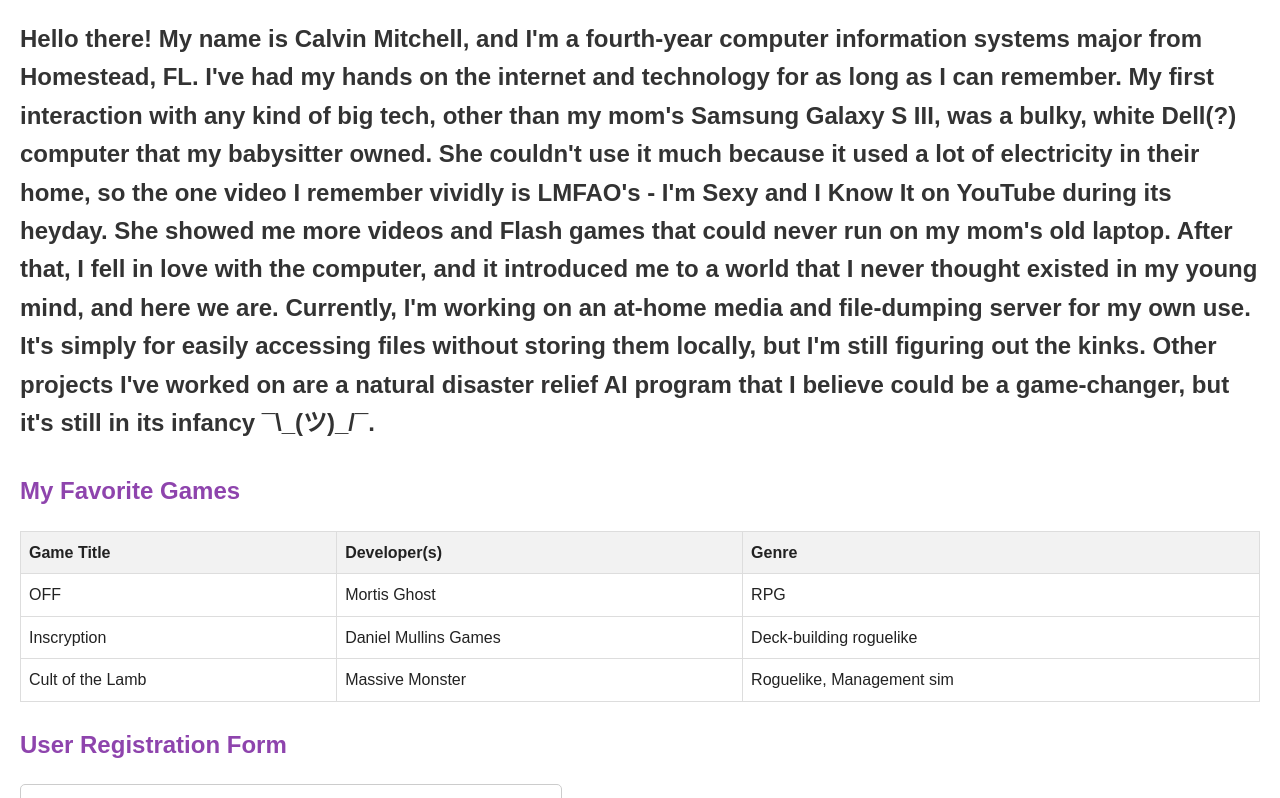
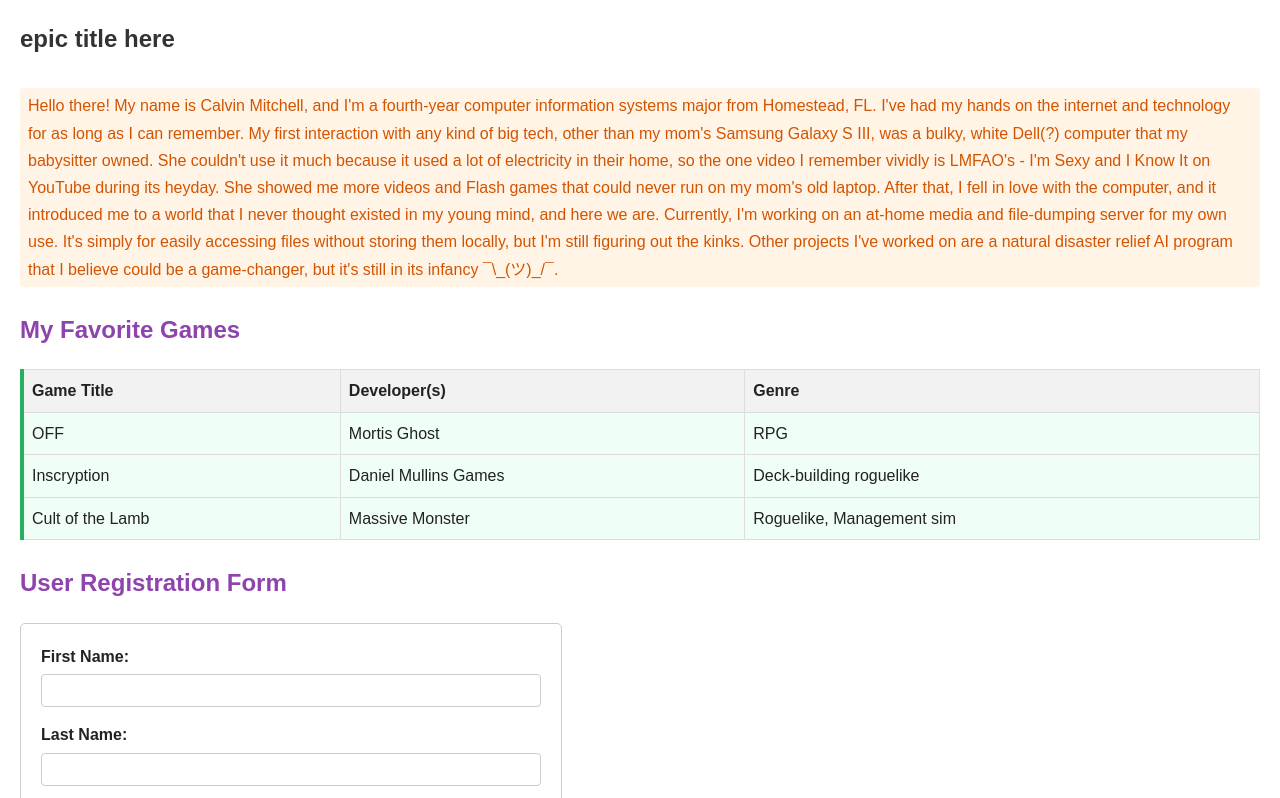
Before and after one commit to CJdaRacc/COP3060-PA0X, a plain HTML site: page index.html in a window 1280 px wide. Shown: the top 798 px of the page. Drawn offline with Linux system fonts and the light colour scheme.

Commit message:
Add project configuration and update index.html
Added initial IntelliJ IDEA project files to the .idea directory for project setup. Updated index.html to change the main heading, wrap the introduction in a highlighted paragraph, and assign an id to the games table for improved structure and styling.

```diff
--- a/index.html
+++ b/index.html
@@ -74,16 +74,17 @@
 </head>
 <body>
 
-<h1>Hello there! My name is Calvin Mitchell, and I'm a fourth-year computer information systems major from Homestead, FL.
+<h1>epic title here</h1>
+<p class="highlight">
+    Hello there! My name is Calvin Mitchell, and I'm a fourth-year computer information systems major from Homestead, FL.
     I've had my hands on the internet and technology for as long as I can remember. My first interaction with any kind of big tech,
     other than my mom's Samsung Galaxy S III, was a bulky, white Dell(?) computer that my babysitter owned. She couldn't use it much because
     it used a lot of electricity in their home, so the one video I remember vividly is LMFAO's - I'm Sexy and I Know It on YouTube during its
     heyday. She showed me more videos and Flash games that could never run on my mom's old laptop. After that, I fell in love with the computer, and it introduced me to a world that I never thought existed in my young mind, and here we are. Currently, I'm working on an at-home media and file-dumping server for my own use. It's simply for easily accessing files without storing them locally, but I'm still figuring out the kinks. Other
     projects I've worked on are a natural disaster relief AI program that I believe could be a game-changer, but it's still in its infancy  ¯\_(ツ)_/¯.
-</h1>
-
+</p>
 <h2>My Favorite Games</h2>
-<table>
+<table id="special">
     <thead>
     <tr>
         <th>Game Title</th>
```
